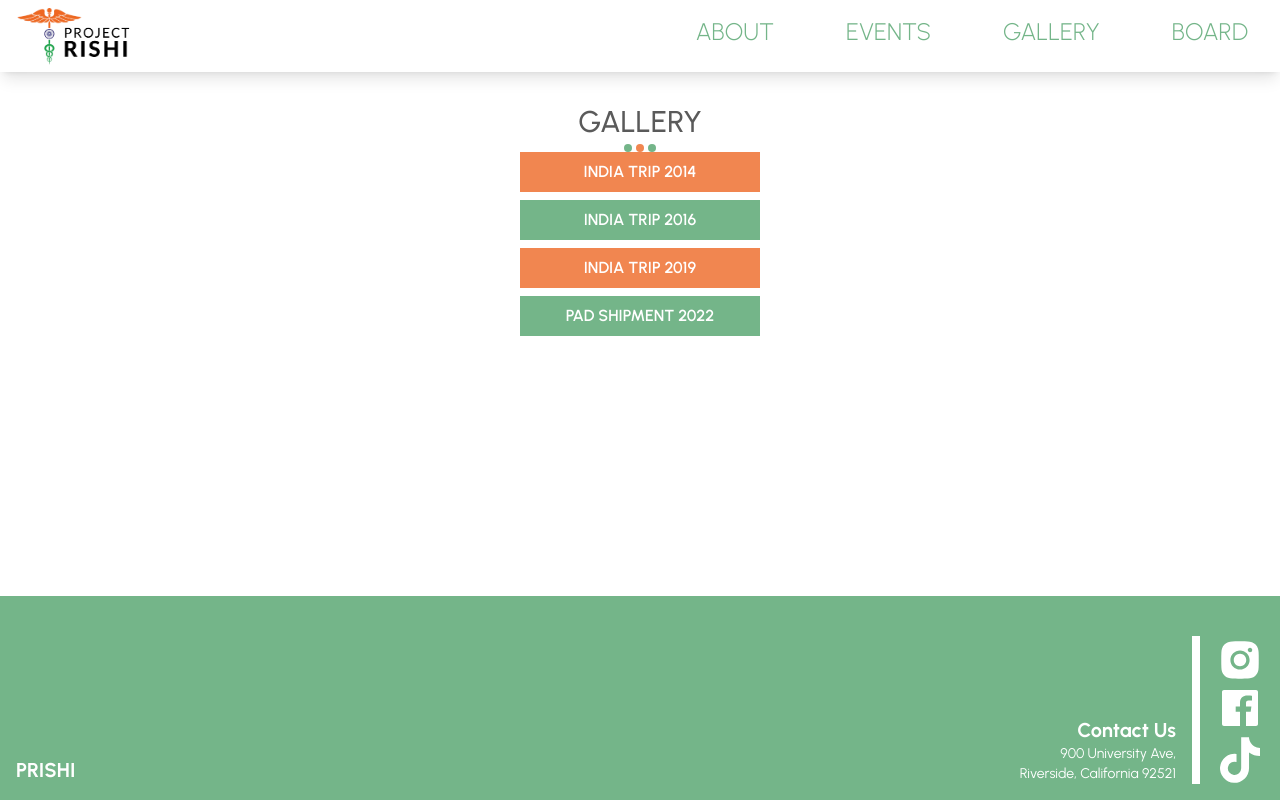
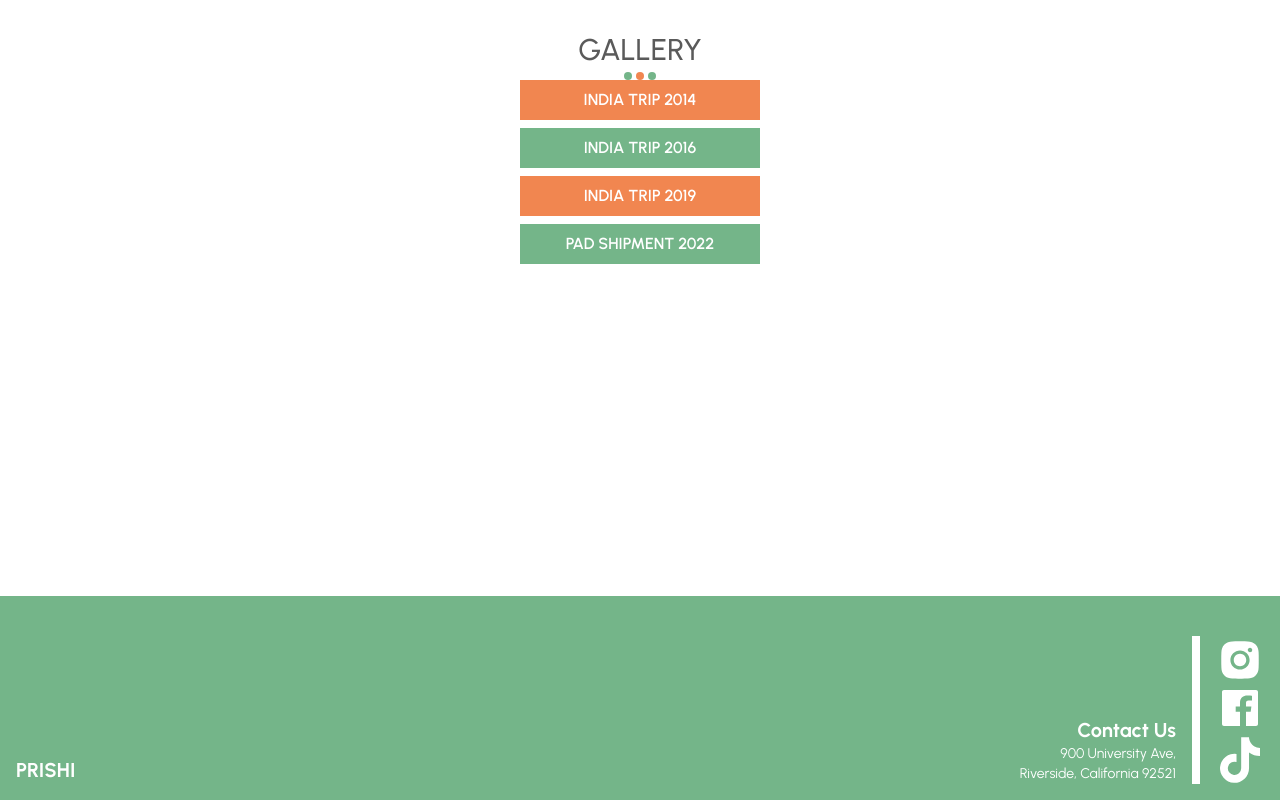
Before and after one commit to acm-ucr/rishi-website, a Next.js app: page /gallery in a window 1280 px wide. Built offline with nearby package versions, Linux system fonts and the light colour scheme.

Commit message:
temp remove layout

```diff
--- a/src/app/layout.js
+++ b/src/app/layout.js
@@ -1,6 +1,5 @@
 /* eslint-disable new-cap */
 /* eslint-disable camelcase */
-import Navigation from "@/components/Navigation";
 import "./globals.css";
 import { Urbanist, Istok_Web } from "next/font/google";
 import Footer from "@/components/Footer";
@@ -28,7 +27,6 @@ export default function RootLayout({ children }) {
       <body
         className={`${urbanist.className} ${istok.variable} overscroll-none flex flex-col min-h-screen`}
       >
-        <Navigation />
         <div className="p-4" />
 
         {children}
```
